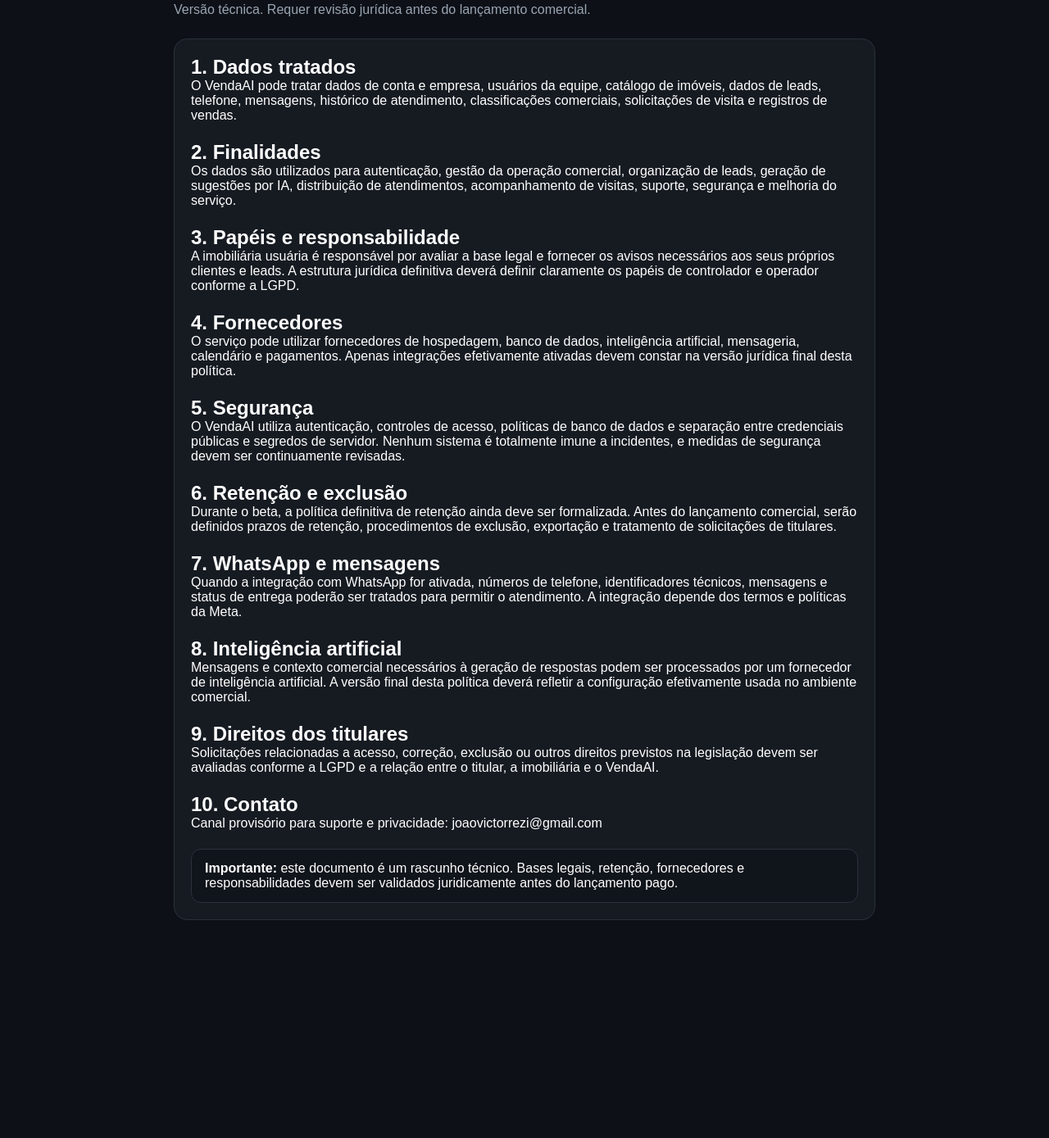
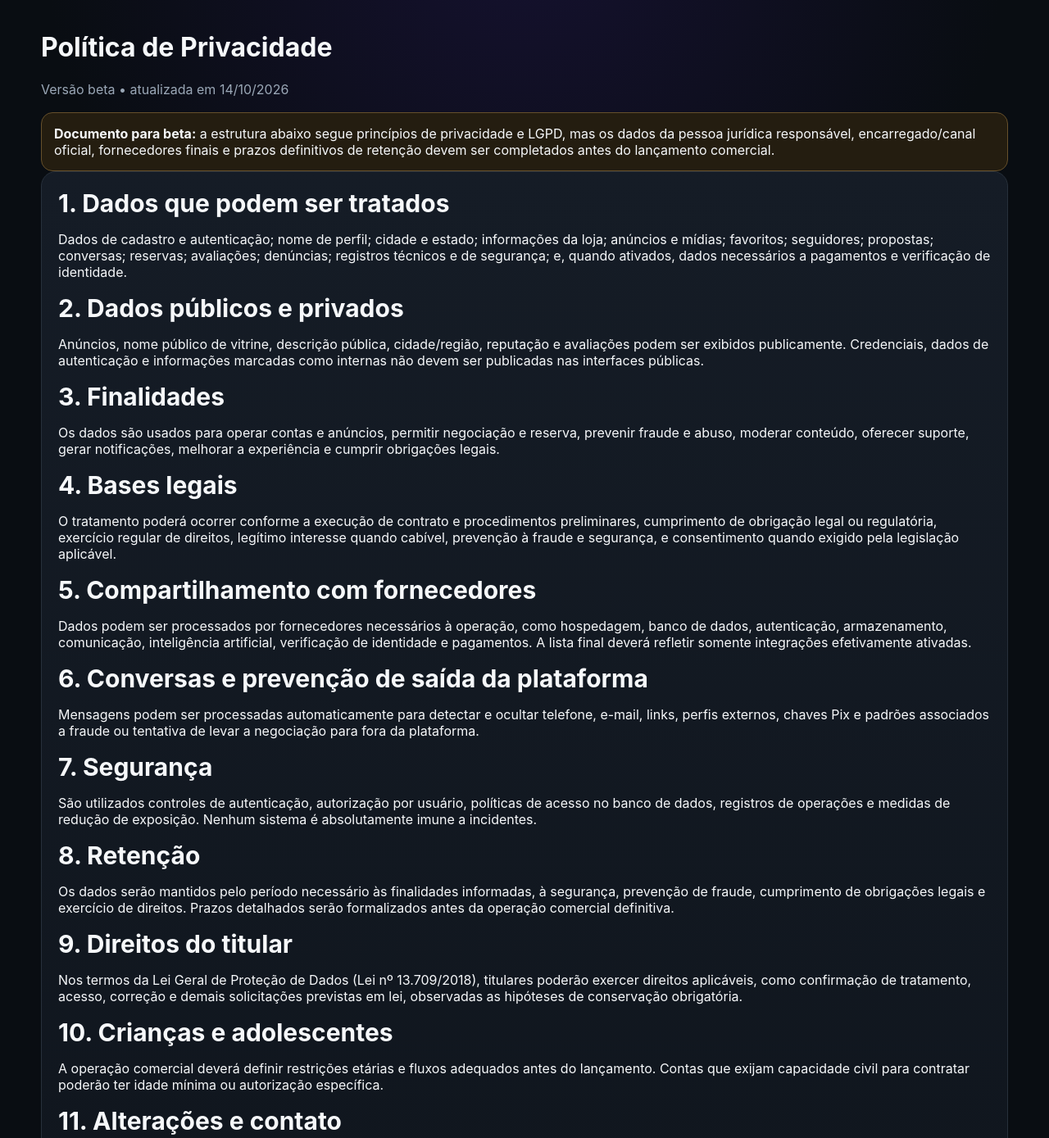
Before and after one commit to bellrezi2020-hub/venda-ai, a website: page privacidade.html in a window 1280 px wide. Shown: the part 88-1477 px from the top of the page at 82% size. Before the commit the page ends 1271 px from the top, so only its background shows below. Drawn offline with Linux system fonts and the light colour scheme.

Commit message:
Atualiza politica de privacidade do marketplace

```diff
--- a/privacidade.html
+++ b/privacidade.html
@@ -1,51 +1,14 @@
-<!doctype html>
-<html lang="pt-BR">
-<head>
-<meta charset="utf-8">
-<meta name="viewport" content="width=device-width,initial-scale=1">
-<title>VendaAI - Política de Privacidade</title>
-<link rel="stylesheet" href="styles.css">
-</head>
-<body>
-<div class="container" style="max-width:900px">
-<h1>Política de Privacidade — rascunho para beta</h1>
-<p class="sub">Versão técnica. Requer revisão jurídica antes do lançamento comercial.</p>
-
-<div class="box">
-<h2>1. Dados tratados</h2>
-<p>O VendaAI pode tratar dados de conta e empresa, usuários da equipe, catálogo de imóveis, dados de leads, telefone, mensagens, histórico de atendimento, classificações comerciais, solicitações de visita e registros de vendas.</p>
-
-<h2 style="margin-top:22px">2. Finalidades</h2>
-<p>Os dados são utilizados para autenticação, gestão da operação comercial, organização de leads, geração de sugestões por IA, distribuição de atendimentos, acompanhamento de visitas, suporte, segurança e melhoria do serviço.</p>
-
-<h2 style="margin-top:22px">3. Papéis e responsabilidade</h2>
-<p>A imobiliária usuária é responsável por avaliar a base legal e fornecer os avisos necessários aos seus próprios clientes e leads. A estrutura jurídica definitiva deverá definir claramente os papéis de controlador e operador conforme a LGPD.</p>
-
-<h2 style="margin-top:22px">4. Fornecedores</h2>
-<p>O serviço pode utilizar fornecedores de hospedagem, banco de dados, inteligência artificial, mensageria, calendário e pagamentos. Apenas integrações efetivamente ativadas devem constar na versão jurídica final desta política.</p>
-
-<h2 style="margin-top:22px">5. Segurança</h2>
-<p>O VendaAI utiliza autenticação, controles de acesso, políticas de banco de dados e separação entre credenciais públicas e segredos de servidor. Nenhum sistema é totalmente imune a incidentes, e medidas de segurança devem ser continuamente revisadas.</p>
-
-<h2 style="margin-top:22px">6. Retenção e exclusão</h2>
-<p>Durante o beta, a política definitiva de retenção ainda deve ser formalizada. Antes do lançamento comercial, serão definidos prazos de retenção, procedimentos de exclusão, exportação e tratamento de solicitações de titulares.</p>
-
-<h2 style="margin-top:22px">7. WhatsApp e mensagens</h2>
-<p>Quando a integração com WhatsApp for ativada, números de telefone, identificadores técnicos, mensagens e status de entrega poderão ser tratados para permitir o atendimento. A integração depende dos termos e políticas da Meta.</p>
-
-<h2 style="margin-top:22px">8. Inteligência artificial</h2>
-<p>Mensagens e contexto comercial necessários à geração de respostas podem ser processados por um fornecedor de inteligência artificial. A versão final desta política deverá refletir a configuração efetivamente usada no ambiente comercial.</p>
-
-<h2 style="margin-top:22px">9. Direitos dos titulares</h2>
-<p>Solicitações relacionadas a acesso, correção, exclusão ou outros direitos previstos na legislação devem ser avaliadas conforme a LGPD e a relação entre o titular, a imobiliária e o VendaAI.</p>
-
-<h2 style="margin-top:22px">10. Contato</h2>
-<p>Canal provisório para suporte e privacidade: joaovictorrezi@gmail.com</p>
-
-<div class="notice" style="margin-top:22px">
-<strong>Importante:</strong> este documento é um rascunho técnico. Bases legais, retenção, fornecedores e responsabilidades devem ser validados juridicamente antes do lançamento pago.
-</div>
-</div>
-</div>
-</body>
-</html>
+<!doctype html><html lang="pt-BR"><head><meta charset="utf-8"><meta name="viewport" content="width=device-width,initial-scale=1"><title>Política de Privacidade — VendaAI</title><link rel="stylesheet" href="marketplace.css"></head><body><header class="mp-header"><a class="mp-logo" href="index.html">Venda<span>AI</span></a><nav class="mp-nav"><a href="marketplace.html">Explorar</a><a href="seguranca.html">Segurança</a></nav></header><main class="wrap section">
+<div class="section-head"><div><h1>Política de Privacidade</h1><div class="muted">Versão beta • atualizada em 14/10/2026</div></div></div>
+<div class="notice warn"><strong>Documento para beta:</strong> a estrutura abaixo segue princípios de privacidade e LGPD, mas os dados da pessoa jurídica responsável, encarregado/canal oficial, fornecedores finais e prazos definitivos de retenção devem ser completados antes do lançamento comercial.</div>
+<section class="card section"><h2>1. Dados que podem ser tratados</h2><p>Dados de cadastro e autenticação; nome de perfil; cidade e estado; informações da loja; anúncios e mídias; favoritos; seguidores; propostas; conversas; reservas; avaliações; denúncias; registros técnicos e de segurança; e, quando ativados, dados necessários a pagamentos e verificação de identidade.</p>
+<h2>2. Dados públicos e privados</h2><p>Anúncios, nome público de vitrine, descrição pública, cidade/região, reputação e avaliações podem ser exibidos publicamente. Credenciais, dados de autenticação e informações marcadas como internas não devem ser publicadas nas interfaces públicas.</p>
+<h2>3. Finalidades</h2><p>Os dados são usados para operar contas e anúncios, permitir negociação e reserva, prevenir fraude e abuso, moderar conteúdo, oferecer suporte, gerar notificações, melhorar a experiência e cumprir obrigações legais.</p>
+<h2>4. Bases legais</h2><p>O tratamento poderá ocorrer conforme a execução de contrato e procedimentos preliminares, cumprimento de obrigação legal ou regulatória, exercício regular de direitos, legítimo interesse quando cabível, prevenção à fraude e segurança, e consentimento quando exigido pela legislação aplicável.</p>
+<h2>5. Compartilhamento com fornecedores</h2><p>Dados podem ser processados por fornecedores necessários à operação, como hospedagem, banco de dados, autenticação, armazenamento, comunicação, inteligência artificial, verificação de identidade e pagamentos. A lista final deverá refletir somente integrações efetivamente ativadas.</p>
+<h2>6. Conversas e prevenção de saída da plataforma</h2><p>Mensagens podem ser processadas automaticamente para detectar e ocultar telefone, e-mail, links, perfis externos, chaves Pix e padrões associados a fraude ou tentativa de levar a negociação para fora da plataforma.</p>
+<h2>7. Segurança</h2><p>São utilizados controles de autenticação, autorização por usuário, políticas de acesso no banco de dados, registros de operações e medidas de redução de exposição. Nenhum sistema é absolutamente imune a incidentes.</p>
+<h2>8. Retenção</h2><p>Os dados serão mantidos pelo período necessário às finalidades informadas, à segurança, prevenção de fraude, cumprimento de obrigações legais e exercício de direitos. Prazos detalhados serão formalizados antes da operação comercial definitiva.</p>
+<h2>9. Direitos do titular</h2><p>Nos termos da Lei Geral de Proteção de Dados (Lei nº 13.709/2018), titulares poderão exercer direitos aplicáveis, como confirmação de tratamento, acesso, correção e demais solicitações previstas em lei, observadas as hipóteses de conservação obrigatória.</p>
+<h2>10. Crianças e adolescentes</h2><p>A operação comercial deverá definir restrições etárias e fluxos adequados antes do lançamento. Contas que exijam capacidade civil para contratar poderão ter idade mínima ou autorização específica.</p>
+<h2>11. Alterações e contato</h2><p>Esta política poderá ser atualizada. Antes do lançamento comercial serão publicados os dados completos do responsável pelo tratamento e um canal oficial para privacidade.</p></section></main><footer class="footer wrap">VendaAI • <a href="termos.html">Termos</a> • <a href="privacidade.html">Privacidade</a> • <a href="regras-marketplace.html">Regras do Marketplace</a> • <a href="cancelamentos.html">Cancelamentos</a></footer></body></html>
```
